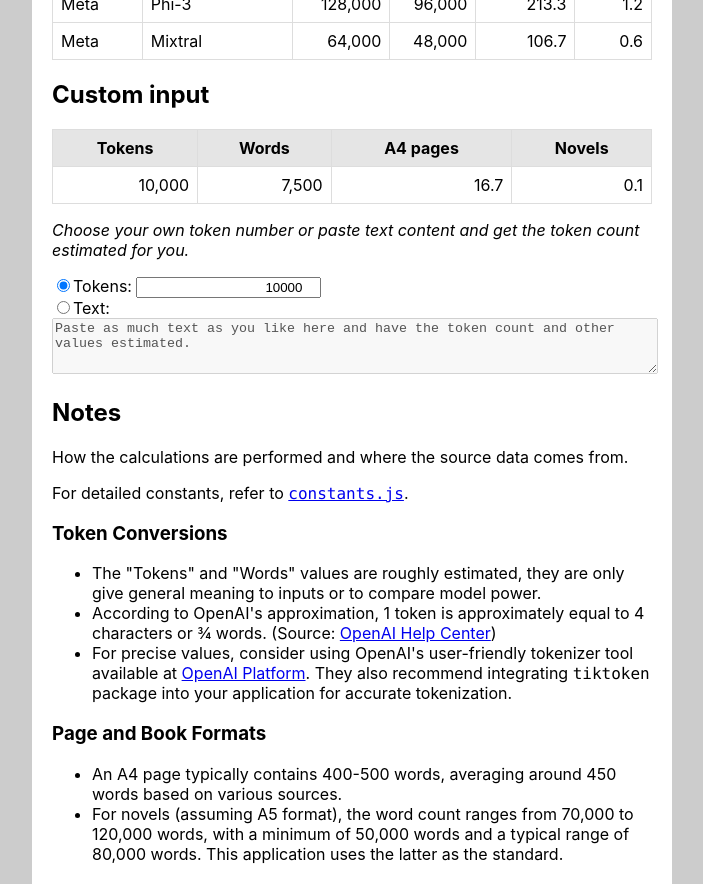
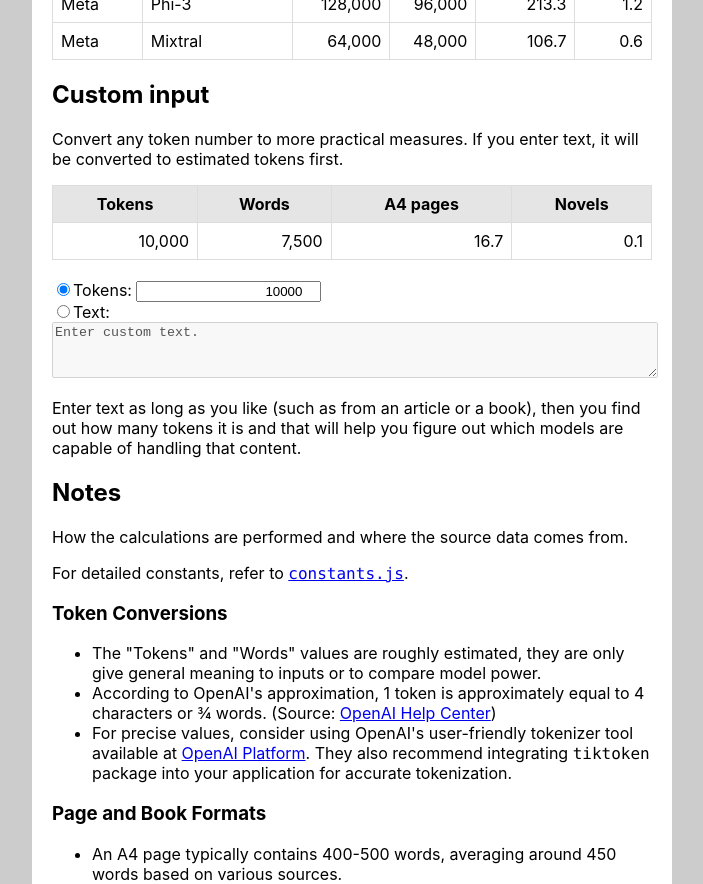
Before and after one commit to MichaelCurrin/token-translator, a React (Create React App) app: page / in a window 1280 px wide. Shown: the part 1080-1964 px from the top of the page, without its empty margins (288-991 px from the left). Built offline with nearby package versions, Linux system fonts and the light colour scheme.

Commit message:
update src/components/custom/index.jsx

```diff
--- a/src/components/custom/index.jsx
+++ b/src/components/custom/index.jsx
@@ -10,7 +10,7 @@ import "./index.css";
 
 const DEFAULT_TOKEN_COUNT = 10000;
 const DEFAULT_TEXT =
-  "Paste as much text as you like here and have the token count and other values estimated.";
+  "Enter custom text.";
 
 function calculateFromToken(tokenValue, setResult) {
   const tokenCount = parseInt(tokenValue, 10);
@@ -112,13 +112,11 @@ function ConvertInput() {
 
   return (
     <div>
+      <p>
+        Convert any token number to more practical measures. If you enter text, it will be converted to estimated tokens first.
+      </p>
       <ResultTable result={result} />
-      <p>
-        <i>
-          Choose your own token number or paste text content and get the token
-          count estimated for you.
-        </i>
-      </p>
+      <br />
       <InputForm
         inputType={inputType}
         tokenValue={tokenValue}
@@ -127,7 +125,10 @@ function ConvertInput() {
         handleTextChange={handleTextChange}
         handleRadioChange={handleRadioChange}
       />
-    </div>
+      <p>
+        Enter text as long as you like (such as from an article or a book), then you find out how many tokens it is and that will help you figure out which models are capable of handling that content.
+      </p>
+    </div >
   );
 }
 
```
